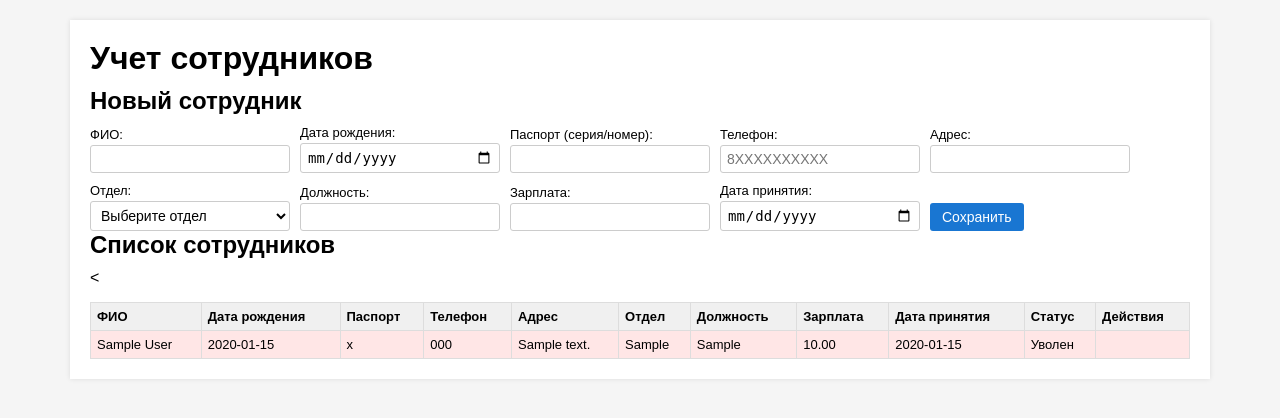
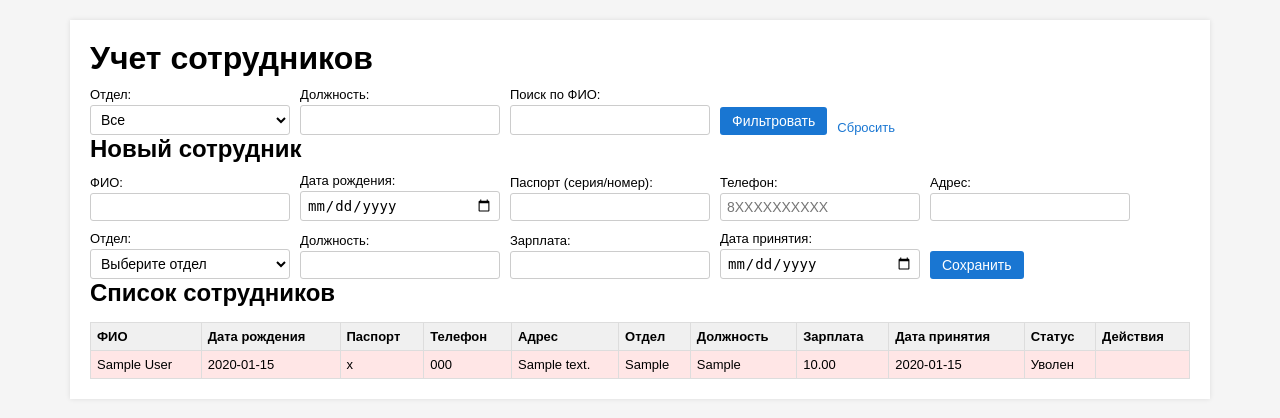
Before and after one commit to DqmmnTheo/areal_tz, a PHP site: page / in a window 1280 px wide. Shown: the top 418 px of the page. Run offline with PHP 8.4, Linux system fonts and the light colour scheme; tables that the repository leaves empty hold one stand-in row (values such as "Sample post").

Commit message:
feat(filters): add department, position and name filters

```diff
--- a/index.php
+++ b/index.php
@@ -2,6 +2,7 @@
 require_once 'db.php';
 
 $errors = [];
+$departments = ['IT', 'Бухгалтерия', 'Отдел продаж'];
 
 if ($_SERVER['REQUEST_METHOD'] === 'POST') {
     $action = $_POST['action'] ?? '';
@@ -16,10 +17,8 @@ if ($_SERVER['REQUEST_METHOD'] === 'POST') {
         $salary     = trim($_POST['salary'] ?? '');
         $hire_date  = $_POST['hire_date'] ?? '';
 
-        if (
-            $full_name === '' || $birth_date === '' || $passport === '' || $phone === '' ||
-            $address === '' || $department === '' || $position === '' || $salary === '' || $hire_date === ''
-        ) {
+        if ($full_name === '' || $birth_date === '' || $passport === '' || $phone === '' ||
+            $address === '' || $department === '' || $position === '' || $salary === '' || $hire_date === '') {
             $errors[] = 'Все поля обязательны для заполнения.';
         } else {
             if (!is_numeric($salary)) {
@@ -29,7 +28,7 @@ if ($_SERVER['REQUEST_METHOD'] === 'POST') {
                 $errors[] = 'Паспорт должен содержать 10 цифр (4 серии и 6 номера).';
             }
             if (!preg_match('/^[78]\d{10}$/', $phone)) {
-                $errors[] = 'Телефон должен быть в формате 8XXXXXXXXXX или 7XXXXXXXXXX.';
+                $errors[] = 'Телефон должен быть в формате 8XXXXXXXXXX.';
             }
         }
 
@@ -38,21 +37,9 @@ if ($_SERVER['REQUEST_METHOD'] === 'POST') {
                 'INSERT INTO employees (full_name, birth_date, passport, phone, address, department, position, salary, hire_date)
                  VALUES (?,?,?,?,?,?,?,?,?)'
             );
-            $stmt->bind_param(
-                'sssssssss',
-                $full_name,
-                $birth_date,
-                $passport,
-                $phone,
-                $address,
-                $department,
-                $position,
-                $salary,
-                $hire_date
-            );
+            $stmt->bind_param('sssssssss', $full_name, $birth_date, $passport, $phone, $address, $department, $position, $salary, $hire_date);
             $stmt->execute();
             $stmt->close();
-
             header('Location: index.php');
             exit;
         }
@@ -70,8 +57,40 @@ if ($_SERVER['REQUEST_METHOD'] === 'POST') {
     }
 }
 
-$sql = 'SELECT * FROM employees ORDER BY full_name';
+$filter_department = trim($_GET['filter_department'] ?? '');
+$filter_position   = trim($_GET['filter_position'] ?? '');
+$search_name       = trim($_GET['search_name'] ?? '');
+
+$where  = [];
+$params = [];
+$types  = '';
+
+if ($filter_department !== '') {
+    $where[]  = 'department = ?';
+    $params[] = $filter_department;
+    $types   .= 's';
+}
+if ($filter_position !== '') {
+    $where[]  = 'position = ?';
+    $params[] = $filter_position;
+    $types   .= 's';
+}
+if ($search_name !== '') {
+    $where[]  = 'full_name LIKE ?';
+    $params[] = '%' . $search_name . '%';
+    $types   .= 's';
+}
+
+$sql = 'SELECT * FROM employees';
+if (!empty($where)) {
+    $sql .= ' WHERE ' . implode(' AND ', $where);
+}
+$sql .= ' ORDER BY full_name';
+
 $stmt = $conn->prepare($sql);
+if (!empty($params)) {
+    $stmt->bind_param($types, ...$params);
+}
 $stmt->execute();
 $employees = $stmt->get_result();
 ?>
@@ -93,6 +112,30 @@ $employees = $stmt->get_result();
             <?php endforeach; ?>
         </div>
     <?php endif; ?>
+
+    <div class="filters">
+        <form method="get">
+            <div>
+                <label>Отдел:</label>
+                <select name="filter_department">
+                    <option value="">Все</option>
+                    <?php foreach ($departments as $dep): ?>
+                        <option value="<?php echo htmlspecialchars($dep); ?>" <?php echo $filter_department === $dep ? 'selected' : ''; ?>><?php echo htmlspecialchars($dep); ?></option>
+                    <?php endforeach; ?>
+                </select>
+            </div>
+            <div>
+                <label>Должность:</label>
+                <input type="text" name="filter_position" value="<?php echo htmlspecialchars($filter_position); ?>">
+            </div>
+            <div>
+                <label>Поиск по ФИО:</label>
+                <input type="text" name="search_name" value="<?php echo htmlspecialchars($search_name); ?>">
+            </div>
+            <button type="submit">Фильтровать</button>
+            <a href="index.php" class="reset-link">Сбросить</a>
+        </form>
+    </div>
 
     <div class="form-block">
         <h2>Новый сотрудник</h2>
@@ -122,9 +165,9 @@ $employees = $stmt->get_result();
                 <label>Отдел:</label>
                 <select name="department" required>
                     <option value="">Выберите отдел</option>
-                    <option value="IT">IT</option>
-                    <option value="Бухгалтерия">Бухгалтерия</option>
-                    <option value="Отдел продаж">Отдел продаж</option>
+                    <?php foreach ($departments as $dep): ?>
+                        <option value="<?php echo htmlspecialchars($dep); ?>"><?php echo htmlspecialchars($dep); ?></option>
+                    <?php endforeach; ?>
                 </select>
             </div>
             <div class="row">
@@ -162,7 +205,7 @@ $employees = $stmt->get_result();
         </thead>
         <tbody>
         <?php while ($row = $employees->fetch_assoc()): ?>
-            <<tr class="<?php echo (int)$row['is_fired'] === 1 ? 'fired' : ''; ?>">
+            <tr class="<?php echo (int)$row['is_fired'] === 1 ? 'fired' : ''; ?>">
                 <td><?php echo htmlspecialchars($row['full_name']); ?></td>
                 <td><?php echo htmlspecialchars($row['birth_date']); ?></td>
                 <td><?php echo htmlspecialchars($row['passport']); ?></td>
@@ -172,13 +215,7 @@ $employees = $stmt->get_result();
                 <td><?php echo htmlspecialchars($row['position']); ?></td>
                 <td><?php echo htmlspecialchars($row['salary']); ?></td>
                 <td><?php echo htmlspecialchars($row['hire_date']); ?></td>
-                <td>
-                    <?php if ((int)$row['is_fired'] === 1): ?>
-                        Уволен
-                    <?php else: ?>
-                        Работает
-                    <?php endif; ?>
-                </td>
+                <td><?php echo (int)$row['is_fired'] === 1 ? 'Уволен' : 'Работает'; ?></td>
                 <td>
                     <?php if ((int)$row['is_fired'] === 0): ?>
                         <form method="post" style="display:inline;">
@@ -194,18 +231,10 @@ $employees = $stmt->get_result();
     </table>
 </div>
 <script>
-const phoneInput = document.getElementById('phone');
-if (phoneInput) {
-    phoneInput.addEventListener('input', function () {
-        this.value = this.value.replace(/\D/g, '').slice(0, 11);
-    });
-}
-const passportInput = document.getElementById('passport');
-if (passportInput) {
-    passportInput.addEventListener('input', function () {
-        this.value = this.value.replace(/\D/g, '').slice(0, 10);
-    });
-}
+var phoneInput = document.getElementById('phone');
+if (phoneInput) phoneInput.addEventListener('input', function () { this.value = this.value.replace(/\D/g, '').slice(0, 11); });
+var passportInput = document.getElementById('passport');
+if (passportInput) passportInput.addEventListener('input', function () { this.value = this.value.replace(/\D/g, '').slice(0, 10); });
 </script>
 </body>
 </html>
--- a/style.css
+++ b/style.css
@@ -77,3 +77,30 @@ body {
   tr.fired {
   background: #ffe6e6;
 }
+.filters form,
+.form-block form {
+  display: flex;
+  flex-wrap: wrap;
+  gap: 10px;
+  align-items: flex-end;
+}
+.filters form {
+  justify-content: flex-start;
+}
+.filters div {
+  display: flex;
+  flex-direction: column;
+  min-width: 200px;
+}
+.reset-link {
+  font-size: 13px;
+  color: #1976d2;
+  text-decoration: none;
+}
+.reset-link:hover {
+  text-decoration: underline;
+}
+.filters select,
+.filters input[type="text"] {
+  height: 30px;
+}
```
